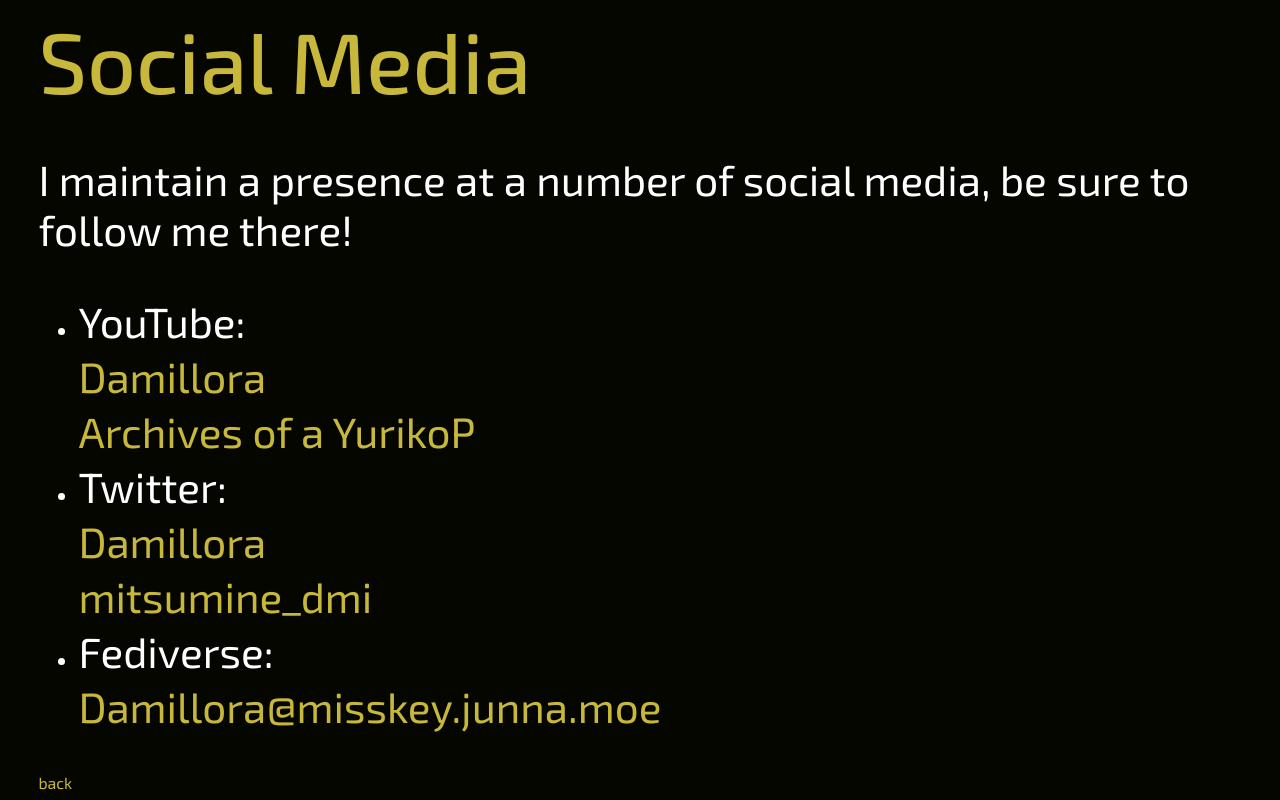
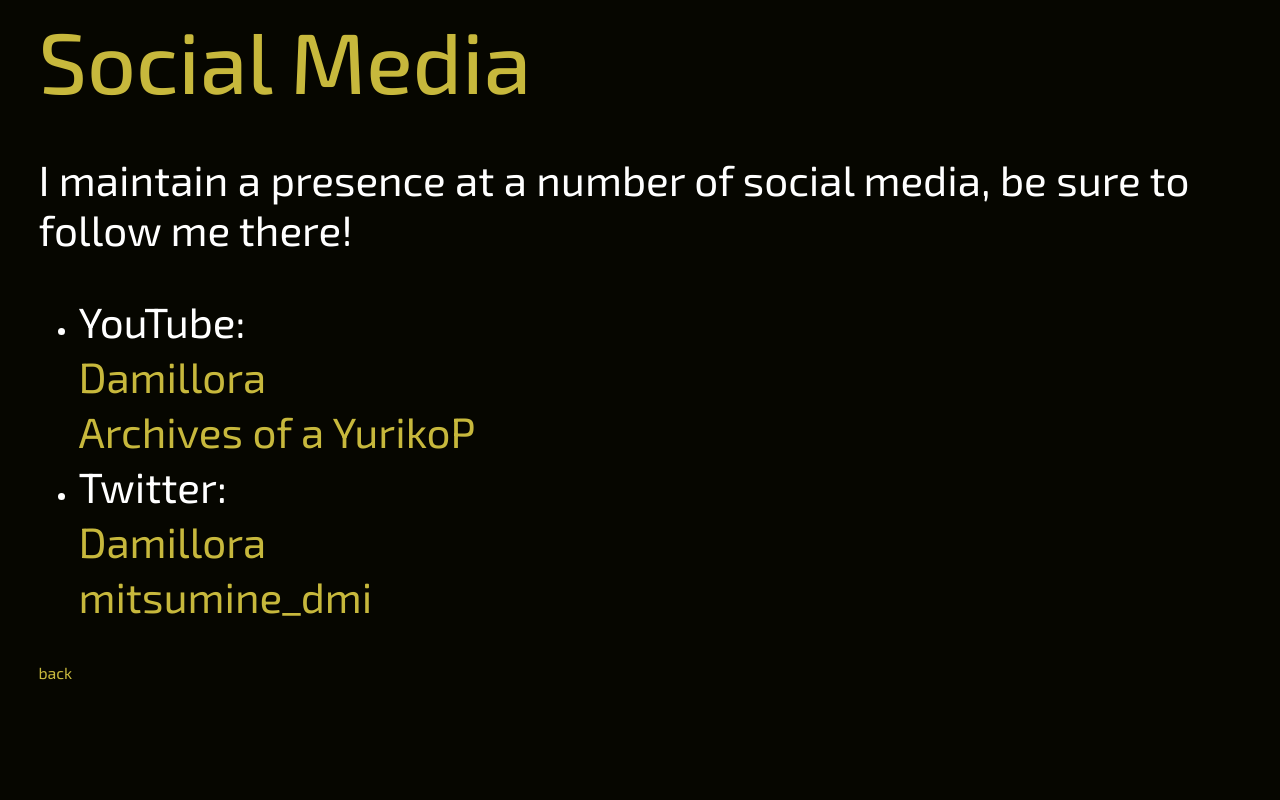
Before and after one commit to Damillora/miracle, a Nuxt app: page /sns in a window 1280 px wide. Shown: the part 449-1249 px from the top of the page. After the commit the page ends 1139 px from the top, so only its background shows below. Built offline with nearby package versions, Linux system fonts and the light colour scheme.

Commit message:
remove sns

```diff
--- a/pages/sns.vue
+++ b/pages/sns.vue
@@ -13,10 +13,6 @@
                   <p>Twitter:</p>
                   <p><a href="/twitter">Damillora</a></p>
                   <p><a href="/twittermitsumine">mitsumine_dmi</a></p>
-                </li>
-                <li>
-                  <p>Fediverse:</p>
-                  <p><a href="/fediverse">Damillora@misskey.junna.moe</a></p>
                 </li>
               </ul>
             </p>
```
